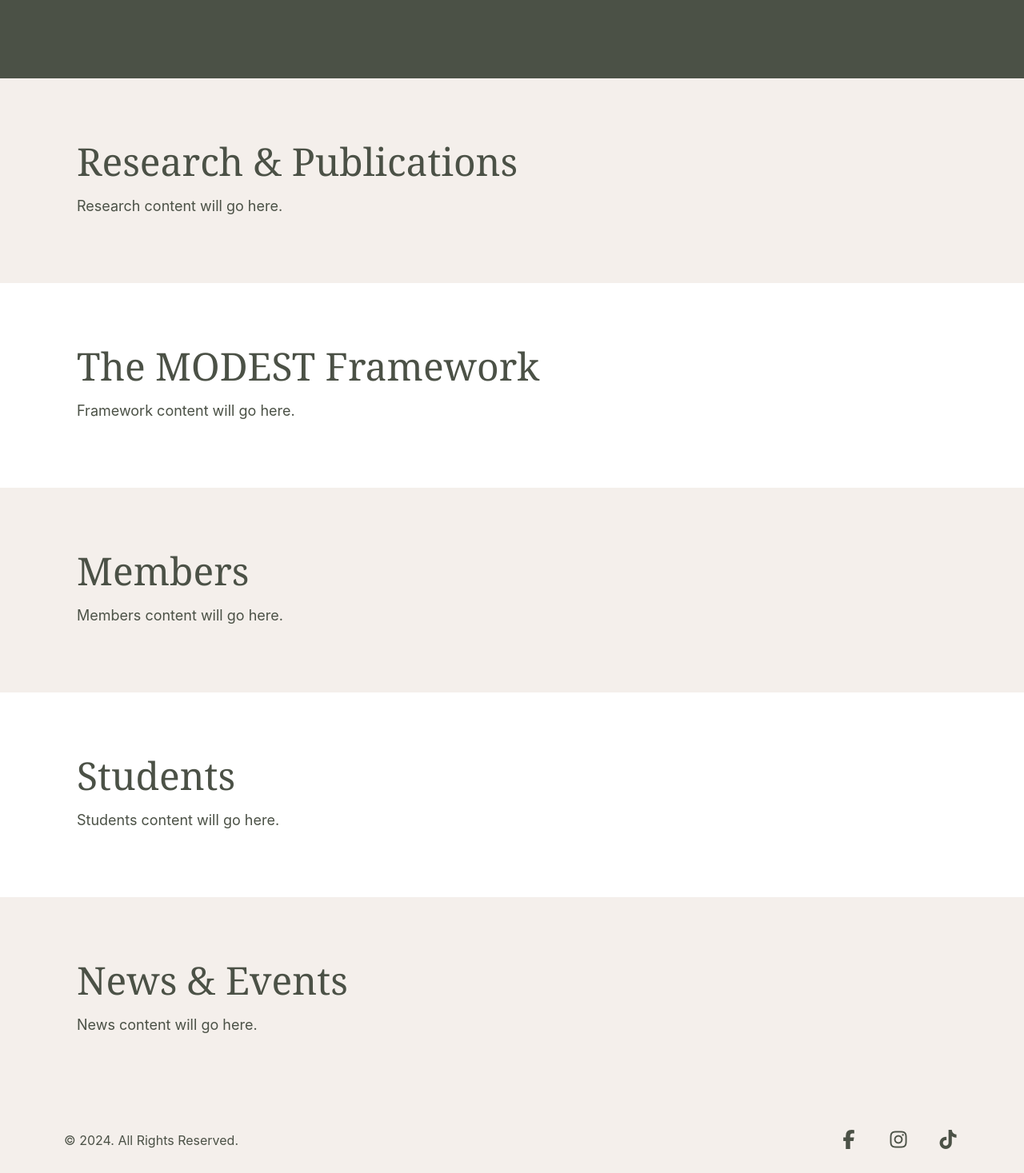
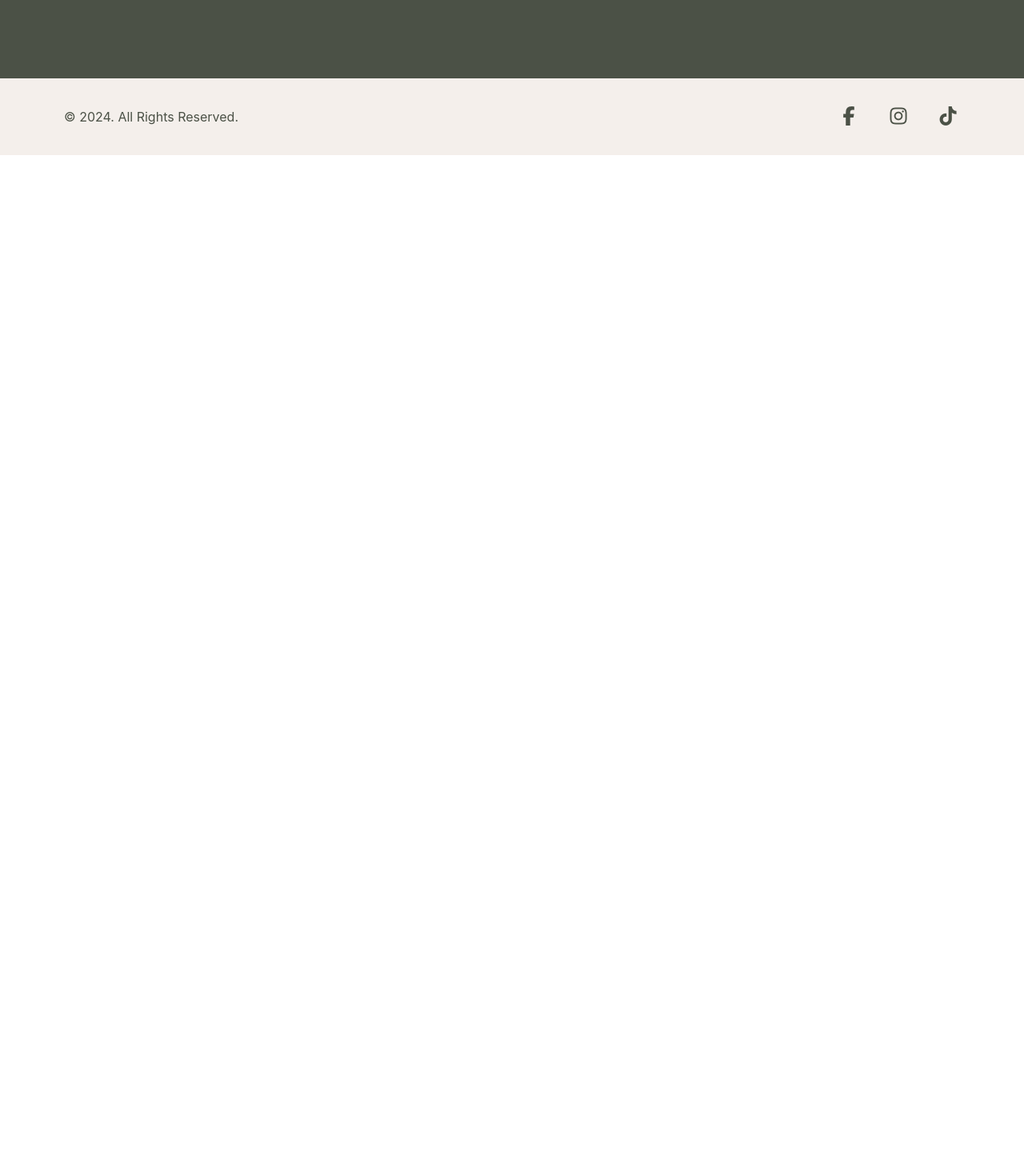
Before and after one commit to singhanandita09/Modest, a React (Vite) app in the folder Modest/: page / in a window 1280 px wide. Shown: the part 1330-2797 px from the top of the page at 80% size. After the commit the page ends 1524 px from the top, so only its background shows below. Built offline with nearby package versions, Linux system fonts and the light colour scheme.

Commit message:
used hashrouter and added navbar on every page

```diff
--- a/Modest/src/App.jsx
+++ b/Modest/src/App.jsx
@@ -1,4 +1,6 @@
-import { BrowserRouter, Routes, Route } from "react-router-dom";
+import { HashRouter, Routes, Route } from "react-router-dom";
+
+import Navbar from "./COMPONENTS/Navbar";
 
 import Home from "./PAGES/Home/Home";
 import About from "./PAGES/About";
@@ -12,9 +14,12 @@ import NewsEvent from "./PAGES/NewsEvent";
 
 function App() {
   return (
-    <BrowserRouter>
+    <HashRouter>
+      {/* Common Navbar */}
+      <Navbar />
+
+      {/* Routes */}
       <Routes>
-
         {/* Home */}
         <Route path="/" element={<Home />} />
 
@@ -32,9 +37,8 @@ function App() {
         {/* Team */}
         <Route path="/members" element={<Members />} />
         <Route path="/students" element={<Students />} />
-
       </Routes>
-    </BrowserRouter>
+    </HashRouter>
   );
 }
 
--- a/Modest/src/Components/Navbar.jsx
+++ b/Modest/src/Components/Navbar.jsx
@@ -1,10 +1,13 @@
-import { Link } from "react-router-dom";
+import { NavLink } from "react-router-dom";
 
 function Navbar() {
+  const linkClass = ({ isActive }) =>
+    isActive ? "text-purple-400" : "hover:text-purple-400";
+
   return (
     <header className="sticky top-0 z-50 w-full border-t-4 border-[#25545c] border-b-[6px] border-[#575757] bg-black">
       <div className="mx-auto flex h-[78px] max-w-[1750px] items-center justify-between px-24">
-        <Link to="/" className="flex items-center gap-5">
+        <NavLink to="/" className="flex items-center gap-5">
           <img
             src="/modest_logo.png"
             alt="MODEST Logo"
@@ -14,36 +17,73 @@ function Navbar() {
           <span className="text-[26px] font-bold tracking-wide text-white">
             MODEST
           </span>
-        </Link>
-
+        </NavLink>
 
         <nav>
           <ul className="flex items-center gap-7 text-[17px] font-medium text-white">
-            <li><Link to="/" className="hover:text-purple-400">Welcome</Link></li>
+            <li>
+              <NavLink to="/" className={linkClass}>
+                Welcome
+              </NavLink>
+            </li>
 
-            <li><Link to="/about" className="hover:text-purple-400">About</Link></li>
+            <li>
+              <NavLink to="/about" className={linkClass}>
+                About
+              </NavLink>
+            </li>
 
-            <li><Link to="/research-publications" className="hover:text-purple-400">Research & Publications</Link></li>
+            <li>
+              <NavLink to="/research-publications" className={linkClass}>
+                Research & Publications
+              </NavLink>
+            </li>
 
-            <li><Link to="/framework" className="hover:text-purple-400">The MODEST Framework</Link></li>
+            <li>
+              <NavLink to="/framework" className={linkClass}>
+                The MODEST Framework
+              </NavLink>
+            </li>
 
-            <li><Link to="/services" className="hover:text-purple-400">Services</Link></li>
+            <li>
+              <NavLink to="/services" className={linkClass}>
+                Services
+              </NavLink>
+            </li>
 
-            <li><Link to="/newsevents" className="hover:text-purple-400">News & Events</Link></li>
+            <li>
+              <NavLink to="/newsevents" className={linkClass}>
+                News & Events
+              </NavLink>
+            </li>
 
-            <li><Link to="/contact" className="hover:text-purple-400">Contact</Link></li>
+            <li>
+              <NavLink to="/contact" className={linkClass}>
+                Contact
+              </NavLink>
+            </li>
+
             <li className="group relative">
               <button className="hover:text-purple-400">
                 Team <i className="fa-solid fa-caret-down ml-1 text-xs"></i>
               </button>
 
               <div className="absolute left-0 top-full hidden w-44 bg-[#111] py-3 shadow-xl group-hover:block">
-                <a href="/members" className="block px-5 py-3 hover:bg-purple-700">Members</a>
-                <a href="/students" className="block px-5 py-3 hover:bg-purple-700">Students</a>
+                <NavLink
+                  to="/members"
+                  className="block px-5 py-3 hover:bg-purple-700"
+                >
+                  Members
+                </NavLink>
+
+                <NavLink
+                  to="/students"
+                  className="block px-5 py-3 hover:bg-purple-700"
+                >
+                  Students
+                </NavLink>
               </div>
             </li>
-
-
           </ul>
         </nav>
       </div>
--- a/Modest/src/PAGES/Home/Home.jsx
+++ b/Modest/src/PAGES/Home/Home.jsx
@@ -1,10 +1,5 @@
-import Navbar from "../../components/Navbar";
-
 function Home() {
   return (
-    <>
-      <Navbar />
-
     <main className="min-h-screen bg-[#f4efeb] text-[#4b5146]">
       <section
         id="welcome"
@@ -31,7 +26,10 @@ function Home() {
         </div>
       </section>
 
-        <section id="about" className="grid items-center gap-10 px-24 py-12 md:grid-cols-2">
+      <section
+        id="about"
+        className="grid items-center gap-10 px-24 py-12 md:grid-cols-2"
+      >
         <h2 className="font-serif text-5xl leading-tight">
           Prioritize Your <br /> Mental Health
         </h2>
@@ -44,7 +42,10 @@ function Home() {
         </p>
       </section>
 
-        <section id="services" className="bg-[#4b5146] px-20 py-24 text-center text-white">
+      <section
+        id="services"
+        className="bg-[#4b5146] px-20 py-24 text-center text-white"
+      >
         <h2 className="mb-20 font-serif text-5xl">
           Your Well-being is Our Priority
         </h2>
@@ -52,60 +53,55 @@ function Home() {
         <div className="grid gap-16 md:grid-cols-3">
           <div>
             <i className="fa-solid fa-heart mb-6 text-6xl"></i>
-              <h3 className="mb-4 font-serif text-4xl">Expertise with <br /> Heart</h3>
-              <p className="text-lg">Skilled therapists who truly <br /> understand and care</p>
+            <h3 className="mb-4 font-serif text-4xl">
+              Expertise with <br /> Heart
+            </h3>
+            <p className="text-lg">
+              Skilled therapists who truly <br /> understand and care
+            </p>
           </div>
 
           <div>
             <i className="fa-solid fa-lock mb-6 text-6xl"></i>
-              <h3 className="mb-4 font-serif text-4xl">Confidentiality <br /> Assured</h3>
-              <p className="text-lg">A safe space to open up without <br /> judgment</p>
+            <h3 className="mb-4 font-serif text-4xl">
+              Confidentiality <br /> Assured
+            </h3>
+            <p className="text-lg">
+              A safe space to open up without <br /> judgment
+            </p>
           </div>
 
           <div>
             <i className="fa-solid fa-handshake mb-6 text-6xl"></i>
-              <h3 className="mb-4 font-serif text-4xl">A Supportive <br /> Community</h3>
-              <p className="text-lg">Connecting with others on a similar <br /> journey</p>
+            <h3 className="mb-4 font-serif text-4xl">
+              A Supportive <br /> Community
+            </h3>
+            <p className="text-lg">
+              Connecting with others on a similar <br /> journey
+            </p>
           </div>
         </div>
       </section>
 
-        <section id="research" className="px-24 py-20">
-          <h2 className="mb-4 font-serif text-5xl">Research & Publications</h2>
-          <p className="text-lg leading-8">Research content will go here.</p>
-        </section>
-
-        <section id="framework" className="bg-white px-24 py-20">
-          <h2 className="mb-4 font-serif text-5xl">The MODEST Framework</h2>
-          <p className="text-lg leading-8">Framework content will go here.</p>
-        </section>
-
-        <section id="members" className="px-24 py-20">
-          <h2 className="mb-4 font-serif text-5xl">Members</h2>
-          <p className="text-lg leading-8">Members content will go here.</p>
-        </section>
-
-        <section id="students" className="bg-white px-24 py-20">
-          <h2 className="mb-4 font-serif text-5xl">Students</h2>
-          <p className="text-lg leading-8">Students content will go here.</p>
-        </section>
-
-        <section id="news" className="px-24 py-20">
-          <h2 className="mb-4 font-serif text-5xl">News & Events</h2>
-          <p className="text-lg leading-8">News content will go here.</p>
-        </section>
-
-        <footer id="contact" className="flex items-center justify-between px-20 py-8">
+      <footer
+        id="contact"
+        className="flex items-center justify-between px-20 py-8"
+      >
         <p>© 2024. All Rights Reserved.</p>
 
         <div className="flex gap-8 text-2xl">
-            <a href="#"><i className="fa-brands fa-facebook-f hover:text-black"></i></a>
-            <a href="#"><i className="fa-brands fa-instagram hover:text-black"></i></a>
-            <a href="#"><i className="fa-brands fa-tiktok hover:text-black"></i></a>
+          <a href="#">
+            <i className="fa-brands fa-facebook-f hover:text-black"></i>
+          </a>
+          <a href="#">
+            <i className="fa-brands fa-instagram hover:text-black"></i>
+          </a>
+          <a href="#">
+            <i className="fa-brands fa-tiktok hover:text-black"></i>
+          </a>
         </div>
       </footer>
     </main>
-    </>
   );
 }
 
```
Lines whose indentation alone changed are shown as unchanged.
